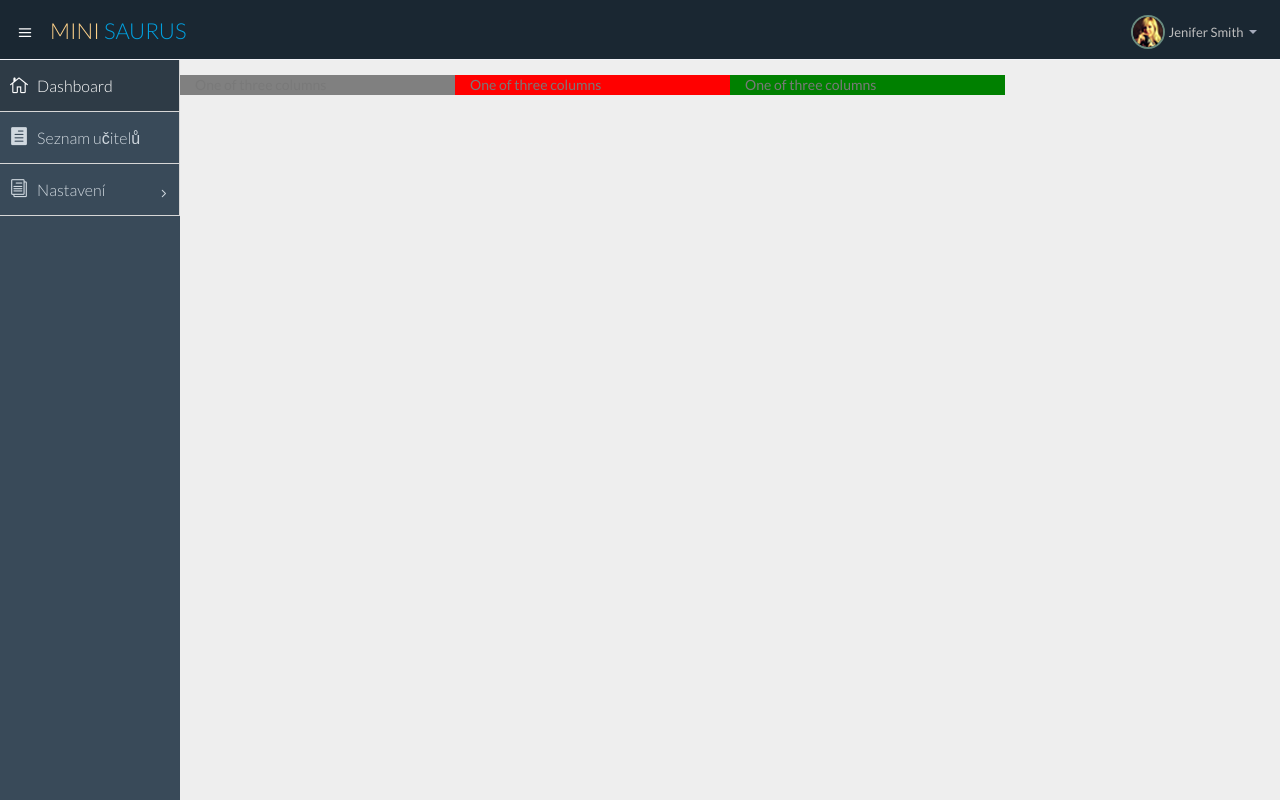
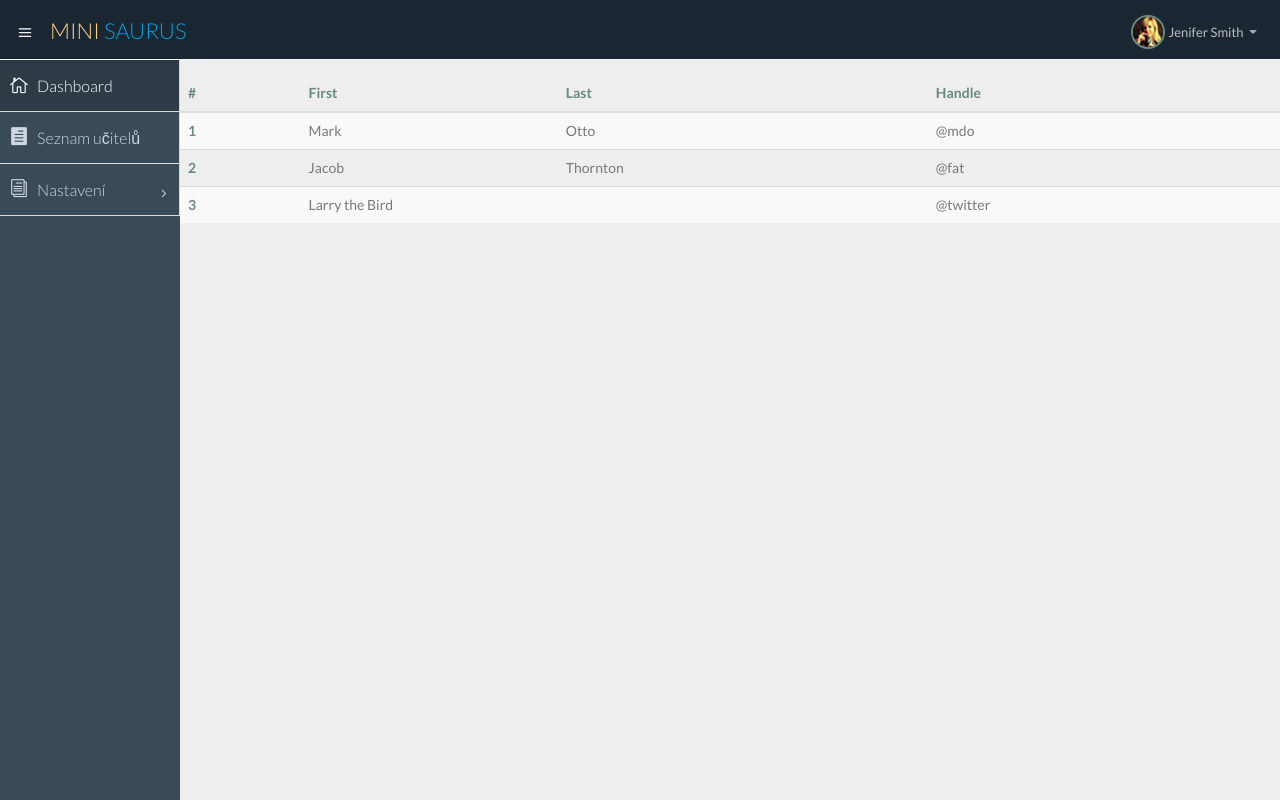
Before and after one commit to ZeZe02/staz, a Flask app: page / in a window 1280 px wide. Run offline with Flask 2, Linux system fonts and the light colour scheme.

Commit message:
fix "neco" as props

```diff
--- a/templates/forms/add_teacher_form_WTF.html
+++ b/templates/forms/add_teacher_form_WTF.html
@@ -1,5 +1,5 @@
 {% from "forms/base_field.html" import render_field %}
-<form method="POST" action="/pridat-ucitel/">
+<form class="form" method="POST" action="/pridat-ucitel/">
     {{ render_field(form.first_name) }}
     {{ render_field(form.last_name) }}
     {{ render_field(form.login) }}
--- a/templates/pages/homepage/index.html
+++ b/templates/pages/homepage/index.html
@@ -3,15 +3,35 @@
 {% block content %}
 
     <div class="row">
-        <div style="background-color: gray" class="col-md-3">
-            One of three columns
-        </div>
-        <div style="background-color: red" class="col-md-3">
-            One of three columns
-        </div>
-        <div style="background-color: green" class="col-md-3">
-            One of three columns
-        </div>
+        <table class="table table-dark table-striped">
+            <thead>
+            <tr>
+                <th scope="col">#</th>
+                <th scope="col">First</th>
+                <th scope="col">Last</th>
+                <th scope="col">Handle</th>
+            </tr>
+            </thead>
+            <tbody>
+            <tr>
+                <th scope="row">1</th>
+                <td>Mark</td>
+                <td>Otto</td>
+                <td>@mdo</td>
+            </tr>
+            <tr>
+                <th scope="row">2</th>
+                <td>Jacob</td>
+                <td>Thornton</td>
+                <td>@fat</td>
+            </tr>
+            <tr>
+                <th scope="row">3</th>
+                <td colspan="2">Larry the Bird</td>
+                <td>@twitter</td>
+            </tr>
+            </tbody>
+        </table>
     </div>
 
 {% endblock %}
```
Also changed, not shown: templates/forms/base_field.html (+5 -3 lines).
